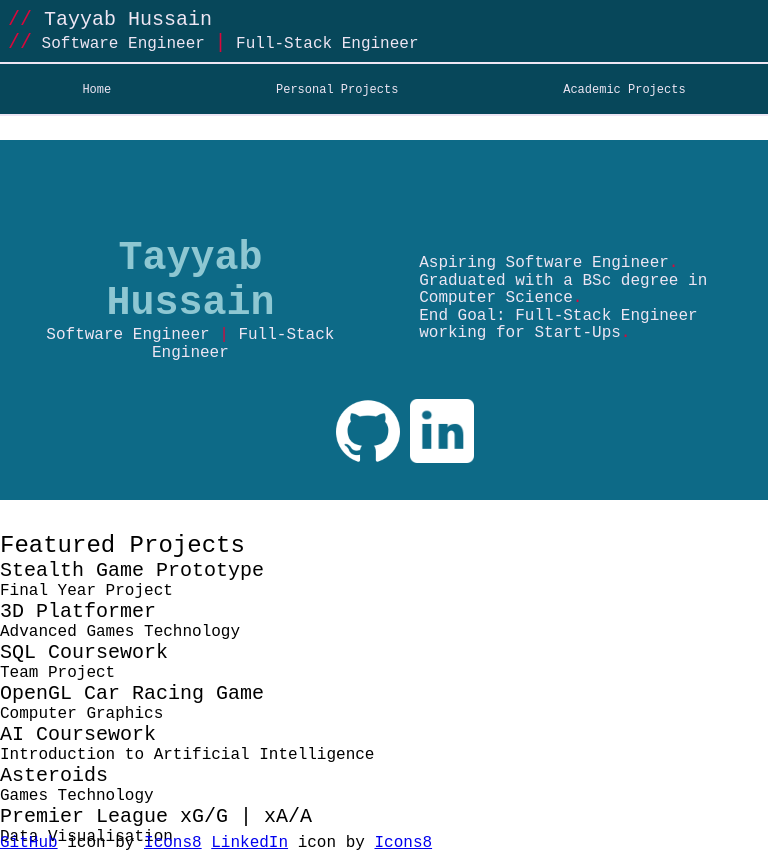
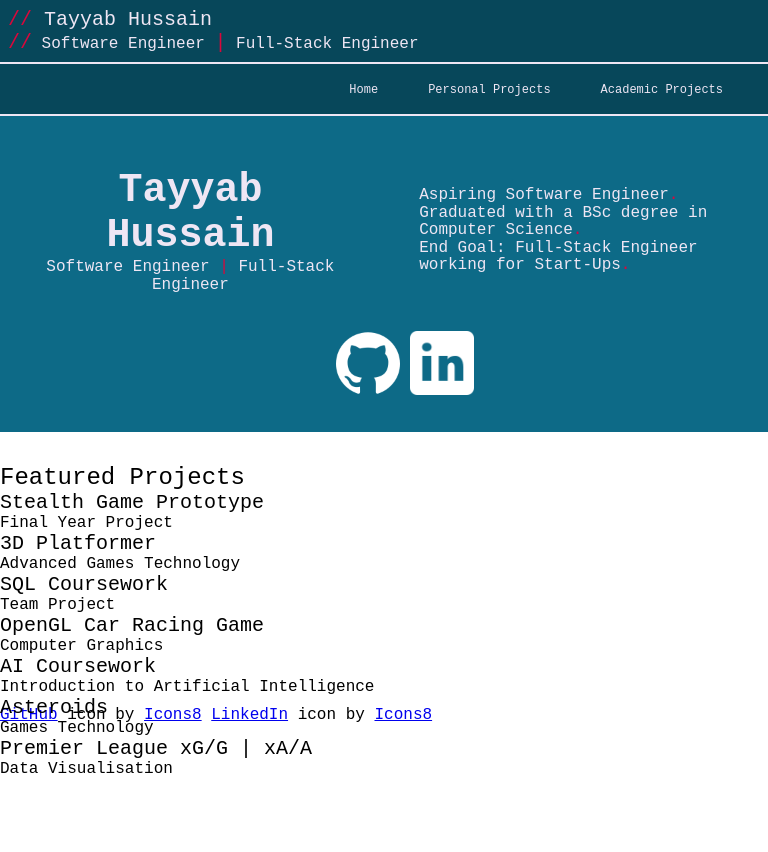
Before and after one commit to tayyab-07/Codecademy-Full-Stack, a plain HTML site: page CompanyHomePage/index.html in a window 768 px wide. After the commit the page ends 800 px from the top, so only its background shows below. Drawn offline with Linux system fonts and the light colour scheme; a web font is replaced by a local one.

Commit message:
Fixed media queries
- media queries fixed again
- media queries need re-doing for splash section

```diff
--- a/CompanyHomePage/index.html
+++ b/CompanyHomePage/index.html
@@ -4,6 +4,9 @@
 
 <head>
   <title>Tayyab Hussain Portfolio</title>
+
+  <meta name="viewport" content="width=device-width, initial-scale=1.0">
+
   <link rel="stylesheet" href="./resources/css/style.css">
   <link rel="stylesheet" href="./resources/css/header.css">
   <link rel="stylesheet" href="./resources/css/splash.css">
--- a/CompanyHomePage/resources/css/featured.css
+++ b/CompanyHomePage/resources/css/featured.css
@@ -1,6 +1 @@
 /* Featured Section */
-
-/* Footer */
-/* footer { */
-/*position: relative;*/
-/*top: 4.55rem;*/
--- a/CompanyHomePage/resources/css/header.css
+++ b/CompanyHomePage/resources/css/header.css
@@ -9,13 +9,13 @@ header {
   z-index: 1;
 }
 
-header .logo {
+.logo {
   margin: 0.5rem;
   color: var(--white);
-  width: 40.125rem;
+  width: 33rem;
 }
 
-header .logo span {
+.logo span {
   font-size: 1.5rem;
 }
 
@@ -34,18 +34,19 @@ header ul li a {
   padding: 0.3125rem;
 }
 
-header .button a:hover {
+.button a:hover {
   border: 0.125rem solid white;
   padding: 0.1875rem;
   border-radius: 0.3125rem;
 }
 
-header .button a:active {
+.button a:active {
   color: var(--light-blue);
   border-color: var(--bg-color-light);
 }
 
 @media only screen and (max-width: 1024px) {
+
   header {
     display: block;
   }
@@ -62,24 +63,25 @@ header .button a:active {
   header ul li {
     margin: 0 2.5rem 0 0;
   }
-
-  .main-page {
-    position: relative;
-    top: 7.5rem;
-  }
 }
 
 @media only screen and (max-width: 768px) {
 
-  header .logo h2,
-  header .logo span {
+  .logo h2,
+  .logo span {
     font-size: 1.25rem;
   }
 
-  header .logo h3 {
+  .logo h3 {
     font-size: 1rem;
   }
 
+  header ul li a {
+    font-size: 0.75rem;
+  }
+}
+
+@media only screen and (max-width: 560px) {
   header ul {
     justify-content: space-around;
   }
@@ -87,15 +89,6 @@ header .button a:active {
   header ul li {
     margin: 0;
   }
-
-  header ul li a {
-    font-size: 0.75rem;
-  }
-
-  section.main-page {
-    position: relative;
-    top: 8.75rem;
-  }
 }
 
-/*@media only screen and (max-width: 480px) {}*/
+@media only screen and (max-width: 480px) {}
--- a/CompanyHomePage/resources/css/splash.css
+++ b/CompanyHomePage/resources/css/splash.css
@@ -62,10 +62,6 @@
 
 @media only screen and (max-width: 1024px) {
 
-  h1 {
-    color: blueviolet;
-  }
-
   .title h1 {
     font-size: 2.5rem;
   }
@@ -79,20 +75,6 @@
   }
 }
 
-@media only screen and (min-width: 768px) {
-  h1 {
-    color: brown;
-  }
-}
+@media only screen and (min-width: 768px) {}
 
-@media only screen and (min-width: 480px) {
-
-  h1 {
-    color: rgb(142, 199, 210);
-  }
-
-  footer {
-    position: relative;
-    top: 8rem;
-  }
-}
+@media only screen and (min-width: 480px) {}
```
